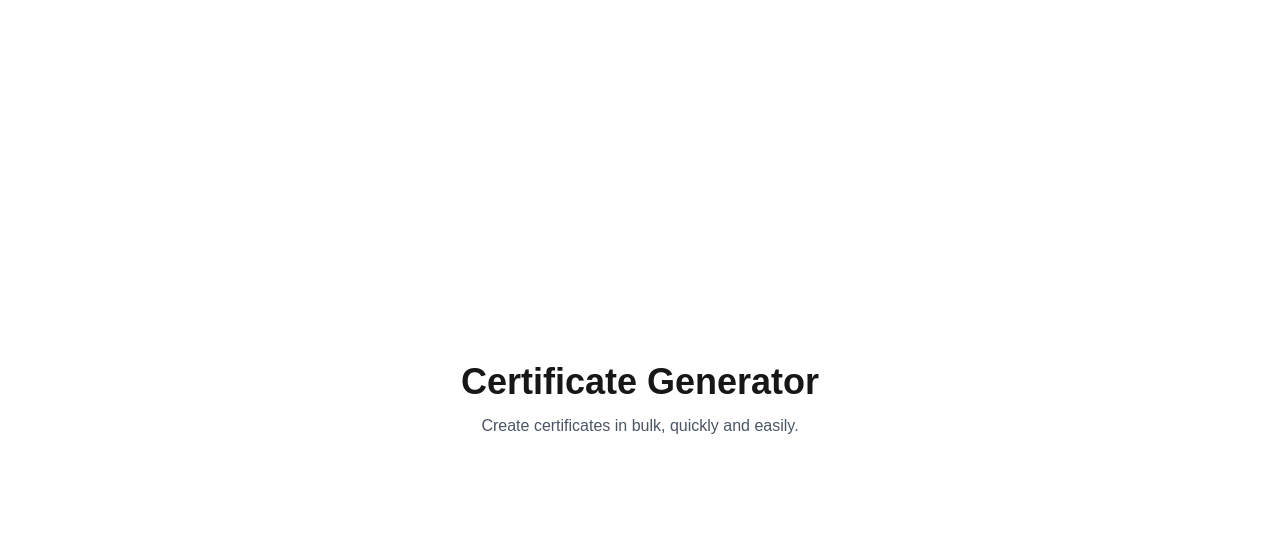
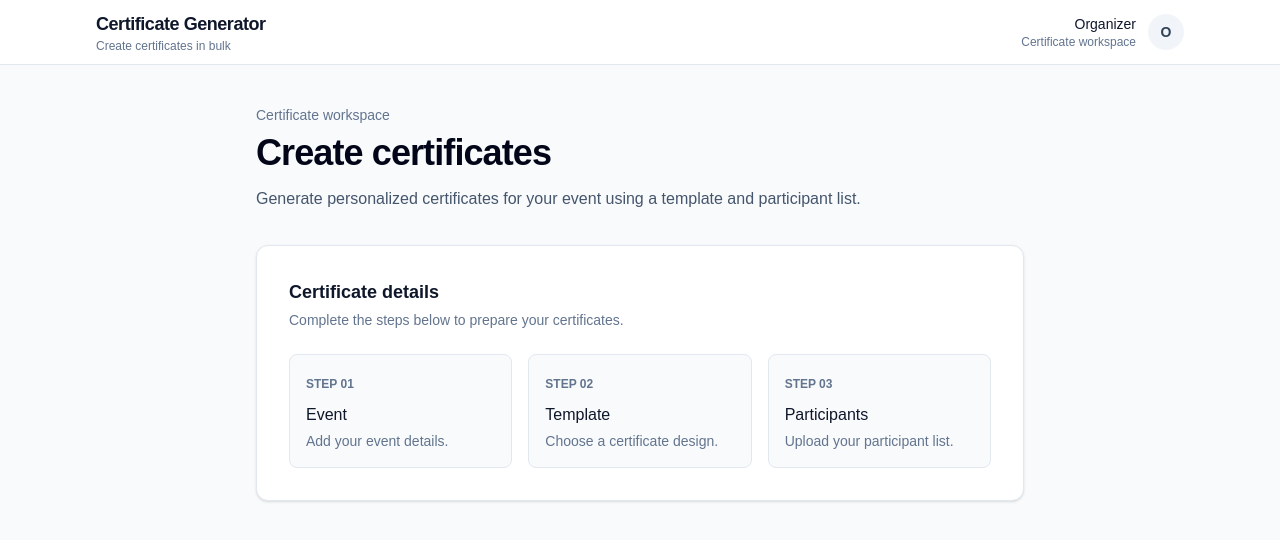
Before and after one commit to shaurya3571/certificate-generator, a Next.js app: page / in a window 1280 px wide. Shown: the top 540 px of the page. Built offline with nearby package versions, Linux system fonts and the light colour scheme.

Commit message:
feat(ui): add app layout and header

```diff
--- a/src/app/page.tsx
+++ b/src/app/page.tsx
@@ -1,15 +1,85 @@
+import Header from "@/components/layout/Header";
+import PageContainer from "@/components/layout/PageContainer";
+
 export default function Home() {
   return (
-    <main className="min-h-screen flex items-center justify-center">
-      <div className="text-center">
-        <h1 className="text-4xl font-bold">
-          Certificate Generator
-        </h1>
+    <>
+      <Header />
 
-        <p className="mt-3 text-gray-600">
-          Create certificates in bulk, quickly and easily.
-        </p>
-      </div>
-    </main>
+      <PageContainer>
+        <section className="mx-auto max-w-3xl">
+          <div className="mb-8">
+            <p className="mb-2 text-sm font-medium text-slate-500">
+              Certificate workspace
+            </p>
+
+            <h2 className="text-3xl font-bold tracking-tight text-slate-950 sm:text-4xl">
+              Create certificates
+            </h2>
+
+            <p className="mt-3 max-w-2xl text-base leading-7 text-slate-600">
+              Generate personalized certificates for your event using
+              a template and participant list.
+            </p>
+          </div>
+
+          <div className="rounded-xl border border-slate-200 bg-white p-6 shadow-sm sm:p-8">
+            <div className="mb-6">
+              <h3 className="text-lg font-semibold text-slate-900">
+                Certificate details
+              </h3>
+
+              <p className="mt-1 text-sm text-slate-500">
+                Complete the steps below to prepare your certificates.
+              </p>
+            </div>
+
+            <div className="grid gap-4 sm:grid-cols-3">
+              <div className="rounded-lg border border-slate-200 bg-slate-50 p-4">
+                <span className="text-xs font-semibold text-slate-500">
+                  STEP 01
+                </span>
+
+                <h4 className="mt-2 font-medium text-slate-900">
+                  Event
+                </h4>
+
+                <p className="mt-1 text-sm text-slate-500">
+                  Add your event details.
+                </p>
+              </div>
+
+              <div className="rounded-lg border border-slate-200 bg-slate-50 p-4">
+                <span className="text-xs font-semibold text-slate-500">
+                  STEP 02
+                </span>
+
+                <h4 className="mt-2 font-medium text-slate-900">
+                  Template
+                </h4>
+
+                <p className="mt-1 text-sm text-slate-500">
+                  Choose a certificate design.
+                </p>
+              </div>
+
+              <div className="rounded-lg border border-slate-200 bg-slate-50 p-4">
+                <span className="text-xs font-semibold text-slate-500">
+                  STEP 03
+                </span>
+
+                <h4 className="mt-2 font-medium text-slate-900">
+                  Participants
+                </h4>
+
+                <p className="mt-1 text-sm text-slate-500">
+                  Upload your participant list.
+                </p>
+              </div>
+            </div>
+          </div>
+        </section>
+      </PageContainer>
+    </>
   );
 }
--- /dev/null
+++ b/src/components/layout/Header.tsx
@@ -0,0 +1,30 @@
+export default function Header() {
+  return (
+    <header className="border-b border-slate-200 bg-white">
+      <div className="mx-auto flex h-16 max-w-6xl items-center justify-between px-4 sm:px-6 lg:px-8">
+        <div>
+          <h1 className="text-lg font-semibold tracking-tight text-slate-900">
+            Certificate Generator
+          </h1>
+          <p className="hidden text-xs text-slate-500 sm:block">
+            Create certificates in bulk
+          </p>
+        </div>
+
+        <div className="flex items-center gap-3">
+          <div className="hidden text-right sm:block">
+            <p className="text-sm font-medium text-slate-900">Organizer</p>
+            <p className="text-xs text-slate-500">Certificate workspace</p>
+          </div>
+
+          <div
+            className="flex h-9 w-9 items-center justify-center rounded-full bg-slate-100 text-sm font-semibold text-slate-700"
+            aria-label="Organizer profile"
+          >
+            O
+          </div>
+        </div>
+      </div>
+    </header>
+  );
+}
--- /dev/null
+++ b/src/components/layout/PageContainer.tsx
@@ -0,0 +1,17 @@
+import type { ReactNode } from "react";
+
+interface PageContainerProps {
+  children: ReactNode;
+}
+
+export default function PageContainer({
+  children,
+}: PageContainerProps) {
+  return (
+    <main className="min-h-[calc(100vh-4rem)] bg-slate-50">
+      <div className="mx-auto w-full max-w-6xl px-4 py-8 sm:px-6 sm:py-10 lg:px-8">
+        {children}
+      </div>
+    </main>
+  );
+}
```
